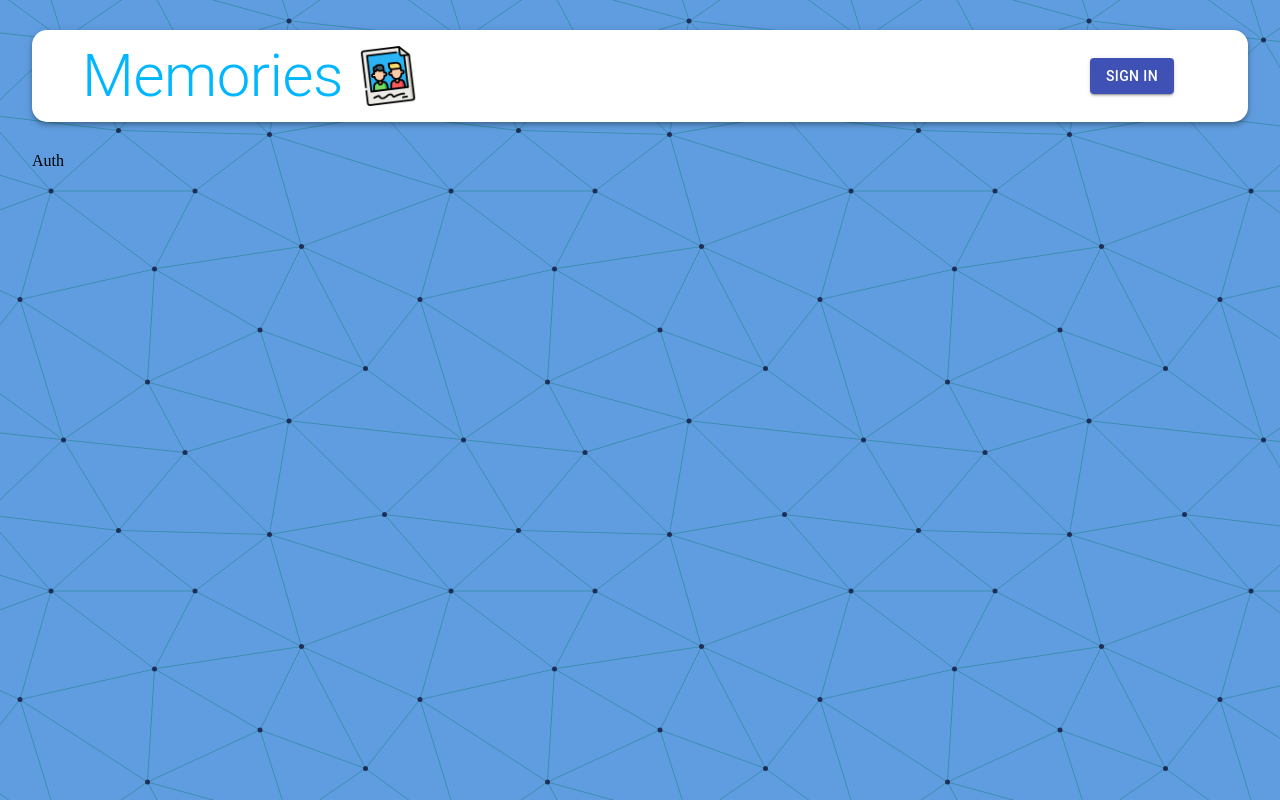
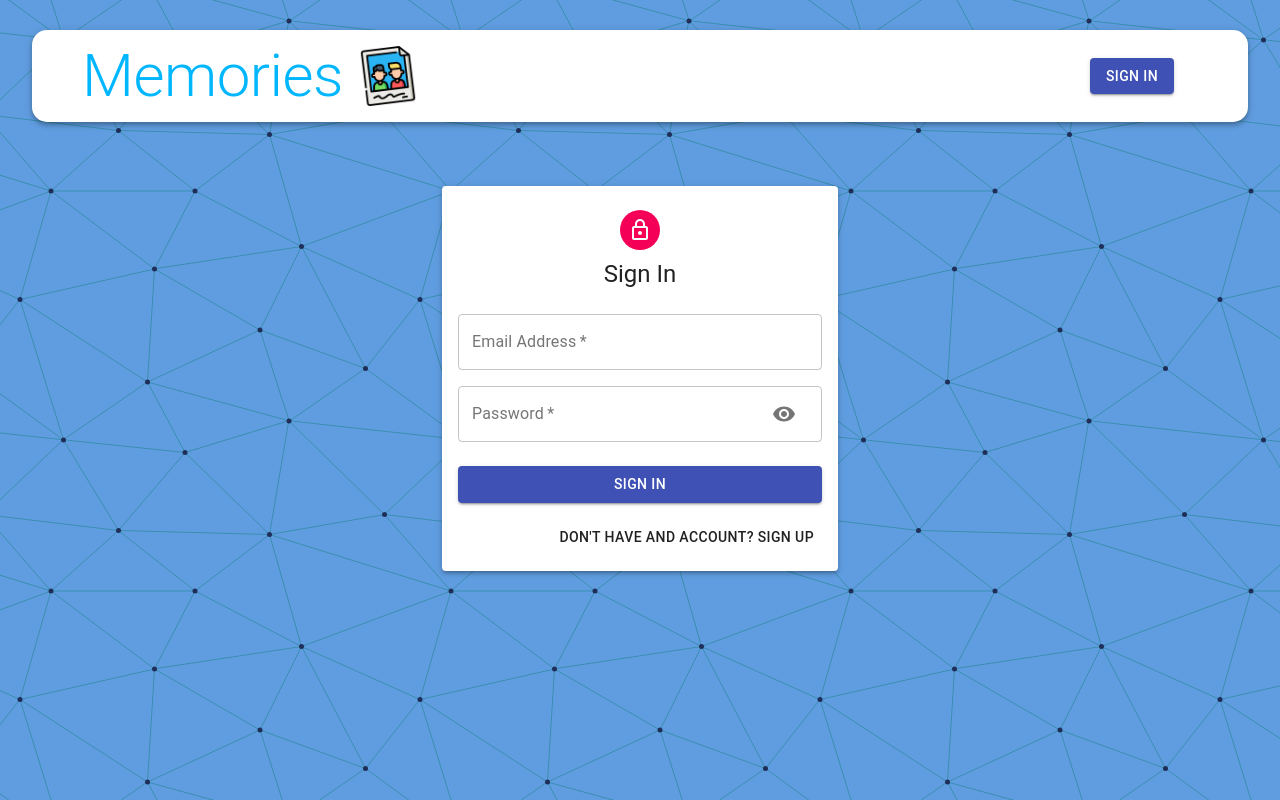
Before and after one commit to BiTheDev/MERN_Social_Media, a React (Create React App) app in the folder client/: page /auth in a window 1280 px wide. Built offline with nearby package versions, Linux system fonts and the light colour scheme.

Commit message:
login and register form completed

```diff
--- a/client/src/components/Auth/Auth.js
+++ b/client/src/components/Auth/Auth.js
@@ -1,8 +1,59 @@
-import React from 'react'
+import React, {useState} from 'react'
+import { Avatar, Button, Paper, Grid, Typography, Container, TextField } from '@material-ui/core';
+import LockOutlinedIcon from '@material-ui/icons/LockOutlined';
+import useStyles from './styles';
+import Input from './Input';
+export const Auth = () => {
+    const classes = useStyles();
 
-export const Auth = () => {
-    const state = null;
+    const [showPassword, setShowPassword] = useState(false);
+
+    const [isSignUp, setIsSignUp] = useState(false);
+
+    const handleSubmit = () =>{
+
+    }
+    const handleChange= ()=>{
+
+    }
+    const handleShowPassword=()=>{setShowPassword((prevShowPassword)=>!prevShowPassword)}
+    const switchMode=()=>{
+        setIsSignUp((prevIsSignUp)=>!prevIsSignUp);
+        handleShowPassword(false);
+    }
     return (
-        <div>Auth</div>
+        <Container component="main" maxWidth="xs">
+            <Paper className={classes.paper} elevation={3}>
+                <Avatar className={classes.avatar}>
+                    <LockOutlinedIcon/>
+                </Avatar>
+                <Typography variant='h5'>{isSignUp ? 'Sign Up' : 'Sign In' }</Typography>
+                <form className={classes.form} onSubmit={handleSubmit}>
+                    <Grid container spacing={2}>
+                        {
+                            isSignUp &&  (
+                                <>
+                                <Input name="firstName" label="First Name" handleChange={handleChange} autoFocus half/>
+                                <Input name="lastName" label="Last Name" handleChange={handleChange}  half/>
+                                </>
+                            )
+                        }
+                        <Input name="email" label="Email Address" handleChange={handleChange} type="email" />
+                        <Input name="password" label="Password" handleChange={handleChange} type={showPassword ? "text":"password"} handleShowPassword={handleShowPassword} />
+                        {isSignUp && <Input name="confirmPassword" label="Repeat Pasaword" handleChange={handleChange} type="password" /> }
+                    </Grid>
+                    <Button type="submit" fullWidth variant="contained" color="primary" className={classes.submit}>
+                        {isSignUp ? 'Sign Up' : 'Sign In'}
+                    </Button>
+                    <Grid container justifyContent= "flex-end">
+                        <Grid item>
+                            <Button onClick={switchMode}>{isSignUp ? 'Already have an account? Sign In': "Don't have and account? Sign up" }</Button>
+                        </Grid>
+
+                    </Grid>
+                </form>
+            </Paper>
+
+        </Container>
     )
 }
--- /dev/null
+++ b/client/src/components/Auth/Input.js
@@ -0,0 +1,32 @@
+import React from 'react';
+import { TextField, Grid, InputAdornment, IconButton } from '@material-ui/core';
+
+import Visibility from '@material-ui/icons/Visibility';
+import VisibilityOff from '@material-ui/icons/VisibilityOff';
+const Input = ({name, handleChange, label, half, autoFocus,type,handleShowPassword}) => {
+  return (
+    <Grid item xs={12} sm={half ? 6 : 12}>
+    <TextField
+      name={name}
+      onChange={handleChange}
+      variant="outlined"
+      required
+      fullWidth
+      label={label}
+      autoFocus={autoFocus}
+      type={type}
+      InputProps={name === 'password' ? {
+        endAdornment: (
+          <InputAdornment position="end">
+            <IconButton onClick={handleShowPassword}>
+              {type === 'password' ? <Visibility /> : <VisibilityOff />}
+            </IconButton>
+          </InputAdornment>
+        ),
+      } : null}
+    />
+  </Grid>
+  )
+}
+
+export default Input
--- a/client/src/components/Auth/styles.js
+++ b/client/src/components/Auth/styles.js
@@ -0,0 +1,30 @@
+import { makeStyles } from '@material-ui/core/styles';
+
+export default makeStyles((theme) => ({
+  paper: {
+    marginTop: theme.spacing(8),
+    display: 'flex',
+    flexDirection: 'column',
+    alignItems: 'center',
+    padding: theme.spacing(2),
+  },
+  root: {
+    '& .MuiTextField-root': {
+      margin: theme.spacing(1),
+    },
+  },
+  avatar: {
+    margin: theme.spacing(1),
+    backgroundColor: theme.palette.secondary.main,
+  },
+  form: {
+    width: '100%', // Fix IE 11 issue.
+    marginTop: theme.spacing(3),
+  },
+  submit: {
+    margin: theme.spacing(3, 0, 2),
+  },
+  googleButton: {
+    marginBottom: theme.spacing(2),
+  },
+}));
```
